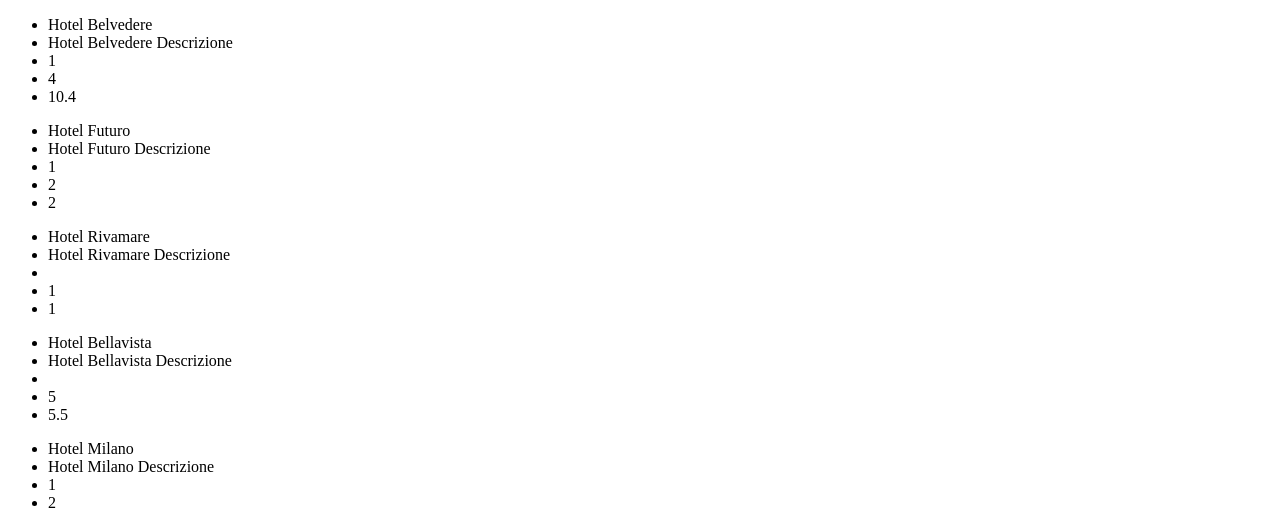
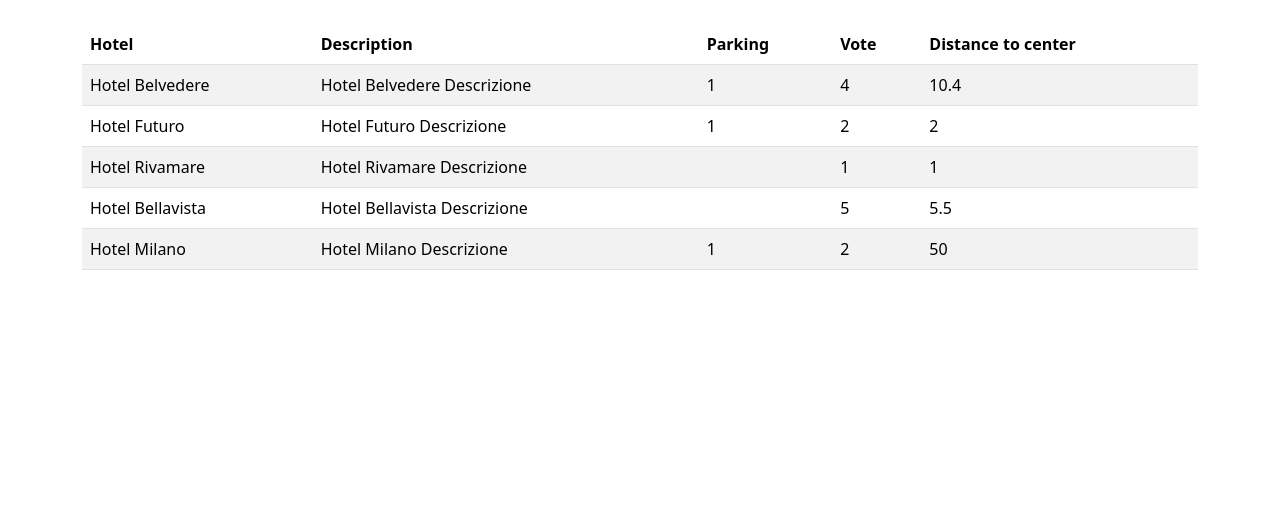
Before and after one commit to ElisaMavilia/php-hotel, a PHP site: page / in a window 1280 px wide. Shown: the top 510 px of the page. Run offline with PHP 8.4, Linux system fonts and the light colour scheme.

Commit message:
Added table

```diff
--- a/views/Index.php
+++ b/views/Index.php
@@ -3,11 +3,12 @@
 $template="";
 
 include __DIR__ ."/../models/data.php";
+
 foreach ($hotels as $hotel){
-        $template .= "<ul> <li>{$hotel['name']}</li> <li>{$hotel['description']}</li> <li>{$hotel['parking']}</li> <li>{$hotel['vote']}</li> <li>{$hotel['distance_to_center']}</li> </ul>";
+        $template .= "<tr><td>{$hotel['name']}</td> <td>{$hotel['description']}</td> <td>{$hotel['parking']}</td> <td>{$hotel['vote']}</td> <td>{$hotel['distance_to_center']}</td> </tr>";
     }
-    /* var_dump(($hotels)); */
 
+    /* var_dump($hotels);  */
 ?>
 
 <!DOCTYPE html>
@@ -15,13 +16,34 @@ foreach ($hotels as $hotel){
 <head>
     <meta charset="UTF-8">
     <meta name="viewport" content="width=device-width, initial-scale=1.0">
+    <link href="https://cdn.jsdelivr.net/npm/bootstrap@5.3.3/dist/css/bootstrap.min.css" rel="stylesheet" integrity="sha384-QWTKZyjpPEjISv5WaRU9OFeRpok6YctnYmDr5pNlyT2bRjXh0JMhjY6hW+ALEwIH" crossorigin="anonymous">
+  </head>
     <title>Document</title>
 </head>
 <body>
     <main>
-        <div>
-           <?php echo $template ?>
+        <div class="container mt-4 ">
+        <table class="table table-striped table-hover">
+            <thead>
+                <tr>
+                    <th scope="col">Hotel</th>
+                    <th scope="col">Description</th>
+                    <th scope="col">Parking</th>
+                    <th scope="col">Vote</th>
+                    <th scope="col">Distance to center</th>
+                </tr>
+            </thead>
+            <tbody>
+                <?php echo $template ?>
+            </tbody>
+
+
+        </table>
         </div>
+
+
     </main>
+    <link href="https://cdn.jsdelivr.net/npm/bootstrap@5.3.3/dist/css/bootstrap.min.css" rel="stylesheet" integrity="sha384-QWTKZyjpPEjISv5WaRU9OFeRpok6YctnYmDr5pNlyT2bRjXh0JMhjY6hW+ALEwIH" crossorigin="anonymous">
+  </head>
 </body>
 </html>
```
